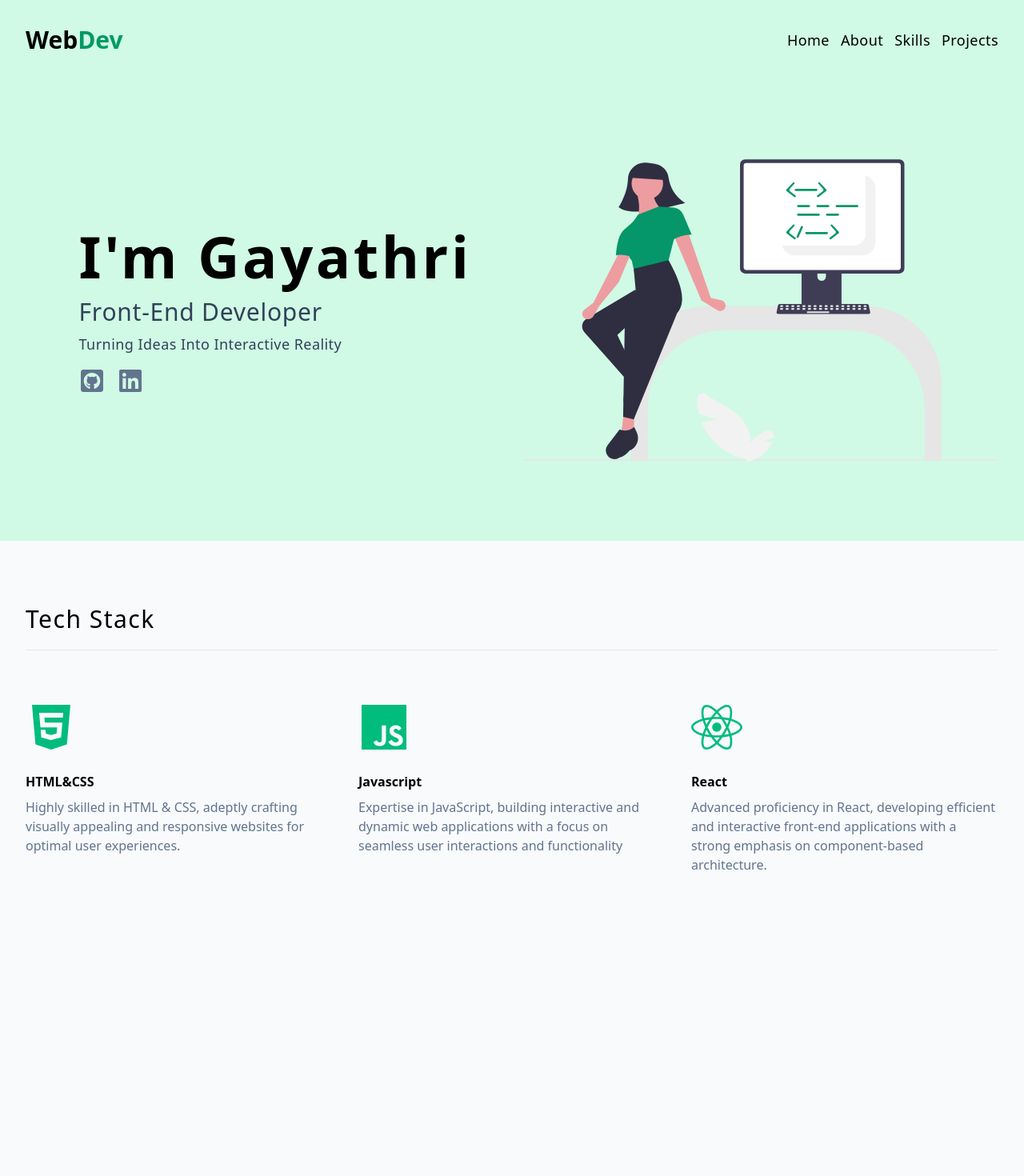
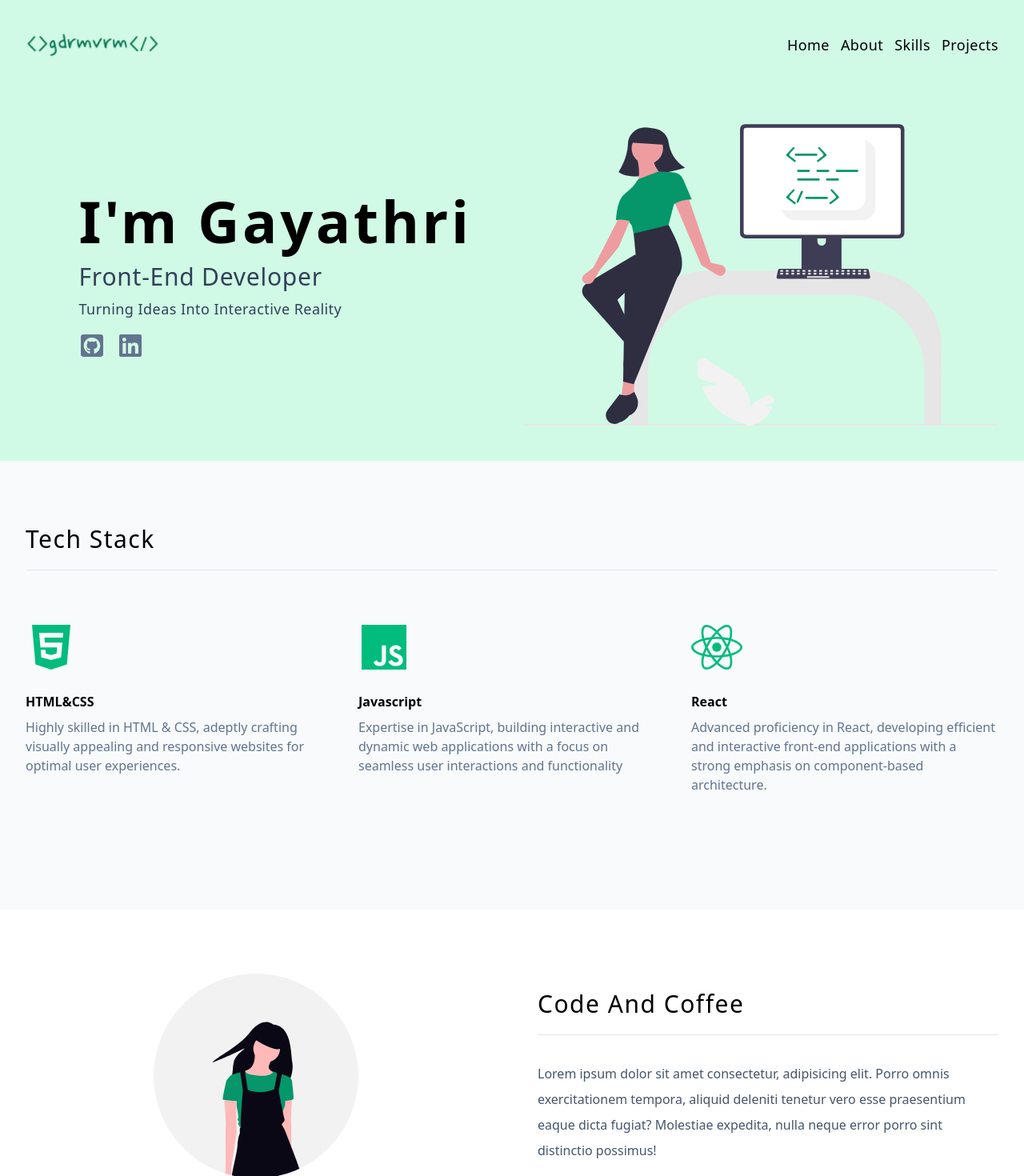
Before and after one commit to gdrmvrm/tailwind-portfolio, a React (Vite) app: page / in a window 1280 px wide. Shown: the top 1470 px of the page at 80% size. Before the commit the page ends 1237 px from the top, so only its background shows below. Built offline with nearby package versions, Linux system fonts and the light colour scheme.

Commit message:
set up about section

```diff
--- a/src/App.jsx
+++ b/src/App.jsx
@@ -2,6 +2,7 @@ import React from 'react';
 import Navbar from './components/Navbar';
 import Hero from './components/Hero';
 import Skills from './components/Skills';
+import About from './components/About';
 
 const App = () => {
   return (
@@ -9,6 +10,7 @@ const App = () => {
       <Navbar />
       <Hero />
       <Skills />
+      <About />
     </>
   );
 };
--- /dev/null
+++ b/src/components/About.jsx
@@ -0,0 +1,21 @@
+import aboutSvg from '../assets/about.svg';
+import SectionTitle from './SectionTitle';
+const About = () => {
+  return (
+    <section class='bg-white py-20' id='about'>
+      <div class='align-element grid  md:grid-cols-2 items-center gap-16'>
+        <img src={aboutSvg} className='w-full h-64' />
+        <article>
+          <SectionTitle text='code and coffee' />
+          <p className='text-slate-600 mt-8 leading-loose'>
+            Lorem ipsum dolor sit amet consectetur, adipisicing elit. Porro
+            omnis exercitationem tempora, aliquid deleniti tenetur vero esse
+            praesentium eaque dicta fugiat? Molestiae expedita, nulla neque
+            error porro sint distinctio possimus!
+          </p>
+        </article>
+      </div>
+    </section>
+  );
+};
+export default About;
--- a/src/components/Hero.jsx
+++ b/src/components/Hero.jsx
@@ -3,10 +3,10 @@ import { FaGithubSquare, FaLinkedin, FaTwitterSquare } from 'react-icons/fa';
 
 const Hero = () => {
   return (
-    <div className='bg-emerald-100 py-24'>
+    <div className='bg-emerald-100 py-10'>
       <div className='align-element grid md:grid-cols-2 items-center gap-8'>
         <article className='md:mx-auto md:pl-8'>
-          <h1 className='text-6xl font-bold tracking-wider md:text-7xl'>
+          <h1 className='text-6xl font-bold tracking-wider lg:text-7xl'>
             I'm Gayathri
           </h1>
           <p className='mt-4 text-3xl text-slate-700 capitalize tracking-wide'>
--- a/src/components/Navbar.jsx
+++ b/src/components/Navbar.jsx
@@ -1,15 +1,17 @@
 import React from 'react';
 import { links } from '../data';
+import logo from '../assets/logo.png';
 
 const Navbar = () => {
   return (
     <nav className='bg-emerald-100 '>
-      <div className='align-element py-4 flex flex-col justify-between sm:flex-row sm:gap-x-16 sm:items-center sm:py-8'>
-        <h2 className='text-3xl font-bold'>
+      <div className='align-element py-10 flex flex-col justify-between sm:flex-row sm:gap-x-16 sm:items-center sm:py-10'>
+        <img src={logo} alt='gdrmvrm logo' className='w-42' />
+        {/* <h2 className='text-3xl font-bold'>
           Web
           <span className='text-emerald-600'>Dev</span>
-        </h2>
-        <div className='flex gap-x-3.5'>
+        </h2> */}
+        <div className='flex gap-x-3.5 mt-3 sm:mt-0'>
           {links.map((link) => {
             const { id, href, text } = link;
             return (
--- a/src/components/SkillsCard.jsx
+++ b/src/components/SkillsCard.jsx
@@ -1,6 +1,6 @@
 import React from 'react';
 
-const SkillsCard = ({ id, title, icon, text }) => {
+const SkillsCard = ({ title, icon, text }) => {
   return (
     <article>
       <span className='h-16 w-16'>{icon}</span>
```
Also changed, not shown: src/assets/about.svg, src/assets/logo.png (added).
